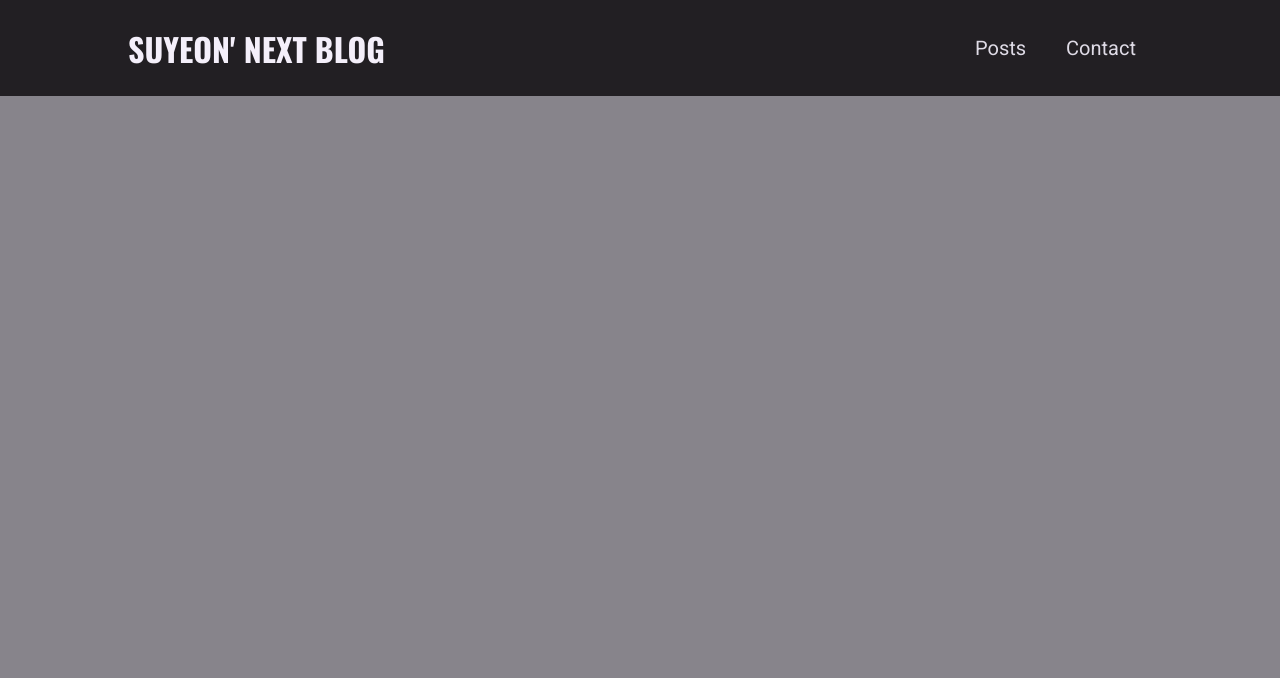
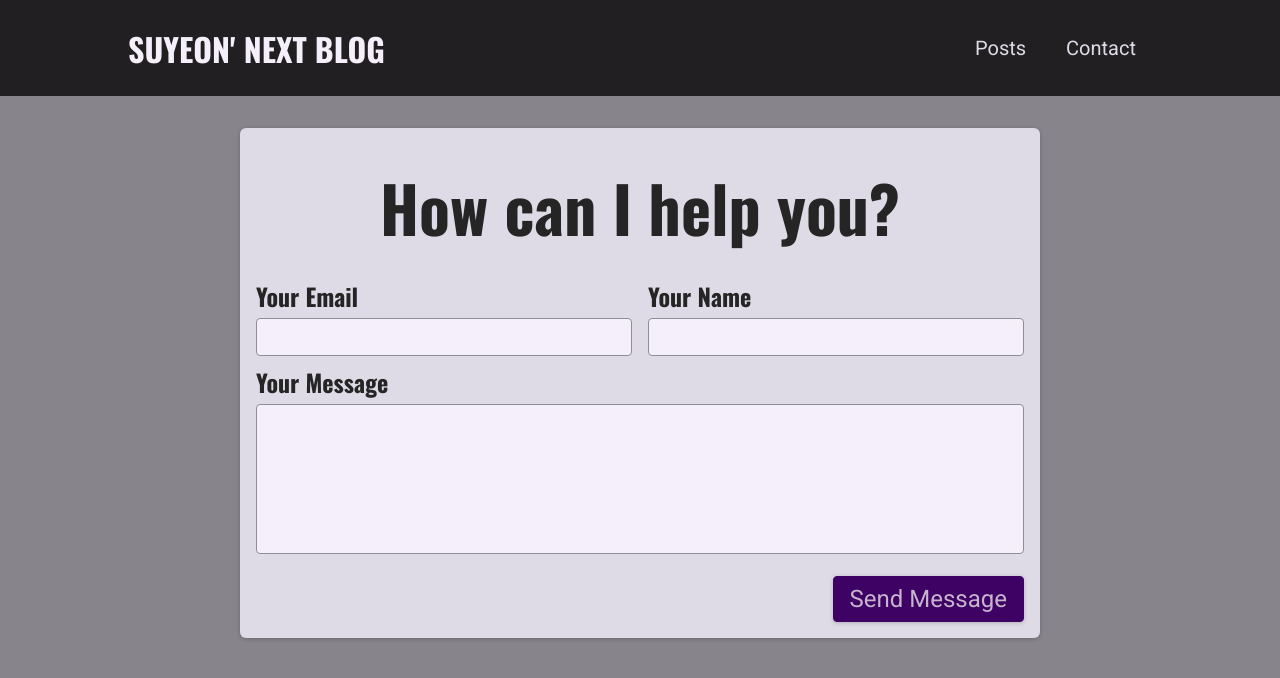
Before and after one commit to lee-suyeon/nextjs-blog, a Next.js app: page /contact in a window 1280 px wide. Shown: the top 678 px of the page. Built offline with nearby package versions, Linux system fonts and the light colour scheme.

Commit message:
feat | contact 페이지 추가

```diff
--- /dev/null
+++ b/components/contact/ContactForm.js
@@ -0,0 +1,30 @@
+import classes from "./contact-form.module.css";
+
+function ContactForm() {
+  return (
+    <section className={classes.contact}>
+      <h1>How can I help you?</h1>
+      <form className={classes.form}>
+        <div className={classes.controls}>
+          <div className={classes.control}>
+            <label htmlFor="email">Your Email</label>
+            <input type="email" id="email" required />
+          </div>
+          <div className={classes.control}>
+            <label htmlFor="name">Your Name</label>
+            <input type="text" id="name" required />
+          </div>
+        </div>
+        <div className={classes.control}>
+          <label htmlFor="message">Your Message</label>
+          <textarea id="message" rows="5" />
+        </div>
+        <div className={classes.actions}>
+          <button>Send Message</button>
+        </div>
+      </form>
+    </section>
+  );
+}
+
+export default ContactForm;
--- /dev/null
+++ b/components/contact/contact-form.module.css
@@ -0,0 +1,73 @@
+.contact {
+  margin: var(--size-8) auto;
+  border-radius: 6px;
+  background-color: var(--color-grey-100);
+  width: 90%;
+  max-width: 50rem;
+  padding: var(--size-4);
+  box-shadow: 0 1px 4px rgba(0, 0, 0, 0.2);
+  font-size: var(--size-6);
+}
+
+.contact h1 {
+  font-size: var(--size-8);
+  margin: var(--size-4) 0;
+  text-align: left;
+}
+
+.form label {
+  display: block;
+  font-family: 'Oswald', sans-serif;
+  font-weight: bold;
+  margin: var(--size-2) 0 var(--size-1) 0;
+}
+
+.form input,
+.form textarea {
+  font: inherit;
+  padding: var(--size-1);
+  border-radius: 4px;
+  width: 100%;
+  border: 1px solid var(--color-grey-400);
+  background-color: var(--color-grey-50);
+  resize: none;
+}
+
+.controls {
+  display: flex;
+  column-gap: 1rem;
+  flex-wrap: wrap;
+}
+
+.control {
+  flex: 1;
+  min-width: 10rem;
+}
+
+.actions {
+  margin-top: var(--size-4);
+  text-align: right;
+}
+
+.form button {
+  font: inherit;
+  cursor: pointer;
+  background-color: var(--color-primary-700);
+  border: 1px solid var(--color-primary-700);
+  padding: var(--size-2) var(--size-4);
+  border-radius: 4px;
+  color: var(--color-primary-50);
+  box-shadow: 0 1px 4px rgba(0, 0, 0, 0.2);
+}
+
+.form button:hover {
+  background-color: var(--color-primary-500);
+  border-color: var(--color-primary-500);
+}
+
+@media (min-width: 768px) {
+  .contact h1 {
+    font-size: var(--size-16);
+    text-align: center;
+  }
+}
--- /dev/null
+++ b/pages/api/contact.js
@@ -0,0 +1,31 @@
+function handler(req, res) {
+  if (req.method === "POST") {
+    const { email, name, message } = req.body;
+
+    if (
+      !email ||
+      email.includes("@") ||
+      !name ||
+      name.trim() === "" ||
+      !message ||
+      message.trim() === ""
+    ) {
+      res.status(422).json({ message: "Invalid input." });
+      return;
+    }
+
+    // Store it in a database
+    const newMessage = {
+      email,
+      name,
+      message,
+    };
+
+    console.log(newMessage);
+    res
+      .status(201)
+      .json({ message: "Successfully stored message!", message: newMessage });
+  }
+}
+
+export default handler;
--- a/pages/contact.js
+++ b/pages/contact.js
@@ -1,5 +1,7 @@
+import ContactForm from "../components/contact/ContactForm";
+
 function ContactPage() {
-
+  return <ContactForm />;
 }
 
 export default ContactPage;
```
